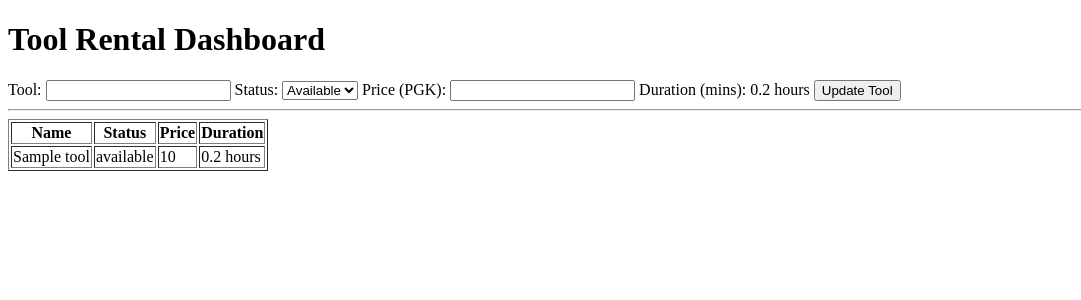
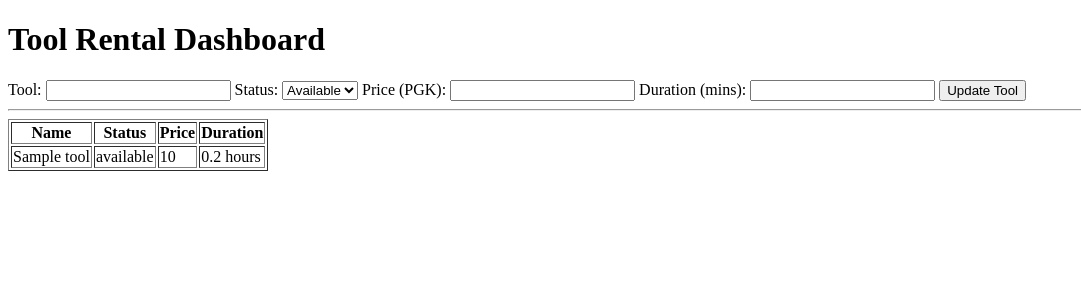
Before and after one commit to muruk511/unlockimbot, a Flask app: template templates/dashboard.html in a window 1280 px wide. Shown: the top 300 px of the page, without its empty margins (0-1081 px from the left). Run offline with Flask 3, Linux system fonts and the light colour scheme; the template is opened without the code that fills it: most values are stand-ins (such as "Sample title", 1, 10 or a date in 2020).

Commit message:
Update dashboard.html

```diff
--- a/templates/dashboard.html
+++ b/templates/dashboard.html
@@ -16,7 +16,7 @@
         <label>Price (PGK):</label>
         <input type="number" name="price" required>
         <label>Duration (mins):</label>
-        <td>{{ (tool.duration / 60) | round(1) }} hours</td>
+        <input type="number" name="duration" required>
         <button type="submit">Update Tool</button>
     </form>
     <hr>
@@ -31,6 +31,5 @@
         </tr>
         {% endfor %}
     </table>
-
 </body>
 </html>
```
Lines whose indentation alone changed are shown as unchanged.
